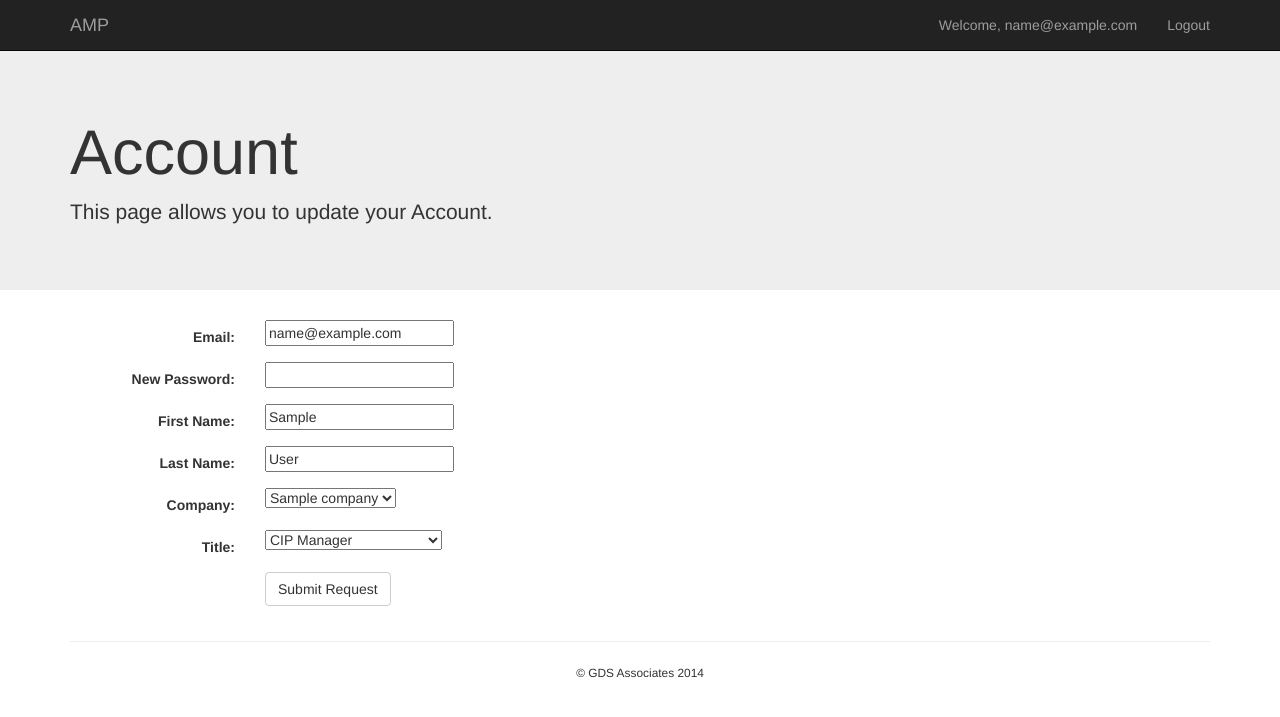
After one commit to jteppinette/amp, a Django app: page /dashboard/account/ in a window 1280 px wide. The commit adds this page. Shown: the top 717 px of the page. Run offline with Django 3.2, Linux system fonts and the light colour scheme; a user stored in the database is signed in; tables that the repository leaves empty hold one stand-in row (values such as "Sample post"); some libraries are stand-ins or nearby versions.

Commit message:
You can now update your account.

```diff
--- a/app/templates/dashboard.html
+++ b/app/templates/dashboard.html
@@ -77,7 +77,7 @@
                 <div class="panel-heading">Account</div>
                 <div class="panel-body">
                     <p>Manipulate your account. This includes: changing your password, changing your email address, etc..</p>
-                    <p><a href="{% url 'app.views.auth_login' %}" class="btn btn-default" role="button">Account &raquo;</a></p>
+                    <p><a href="{% url 'update_account' %}" class="btn btn-default" role="button">Account &raquo;</a></p>
                 </div>
             </div>
         </div>
--- /dev/null
+++ b/app/templates/update_account.html
@@ -0,0 +1,91 @@
+{% extends "basenav.html" %}
+
+{% block title %}Account | AMP{% endblock %}
+
+{% block content %}
+
+<!-- Jumbotron -->
+<div class="jumbotron">
+    <div class="container">
+        <h1>Account</h1>
+        <p>This page allows you to update your Account.</p>
+    </div>
+</div>
+
+<div class="container">
+    <form class="form-horizontal" role="form" method="post" enctype="multipart/form-data">
+        {% csrf_token %}
+
+        {% if form.non_field_errors %}
+        <div class="alert alert-danger" role="alert">{{form.non_field_errors}}</div>
+        {% endif %}
+
+        <div class="form-group">
+            {% if form.email.errors %}
+            <div class="col-sm-offset-2 col-sm-10 alert alert-danger">{{form.email.errors}}</div>
+            {% endif %}
+            <label for="id_email" class="col-sm-2 control-label">Email:</label>
+            <div class="col-sm-10">
+                {{form.email}}
+            </div>
+        </div>
+
+        <div class="form-group">
+            {% if form.new_password.errors %}
+            <div class="col-sm-offset-2 col-sm-10 alert alert-danger">{{form.new_password.errors}}</div>
+            {% endif %}
+            <label for="id_first_name" class="col-sm-2 control-label">New Password:</label>
+            <div class="col-sm-10">
+                {{form.new_password}}
+            </div>
+        </div>
+
+        <div class="form-group">
+            {% if form.first_name.errors %}
+            <div class="col-sm-offset-2 col-sm-10 alert alert-danger">{{form.first_name.errors}}</div>
+            {% endif %}
+            <label for="id_first_name" class="col-sm-2 control-label">First Name:</label>
+            <div class="col-sm-10">
+                {{form.first_name}}
+            </div>
+        </div>
+
+        <div class="form-group">
+            {% if form.last_name.errors %}
+            <div class="col-sm-offset-2 col-sm-10 alert alert-danger">{{form.last_name.errors}}</div>
+            {% endif %}
+            <label for="id_last_name" class="col-sm-2 control-label">Last Name:</label>
+            <div class="col-sm-10">
+                {{form.last_name}}
+            </div>
+        </div>
+
+        <div class="form-group">
+            {% if form.company.errors %}
+            <div class="col-sm-offset-2 col-sm-10 alert alert-danger">{{form.company.errors}}</div>
+            {% endif %}
+            <label for="id_company" class="col-sm-2 control-label">Company:</label>
+            <div class="col-sm-10">
+                {{form.company}}
+            </div>
+        </div>
+
+        <div class="form-group">
+            {% if form.title.errors %}
+            <div class="col-sm-offset-2 col-sm-10 alert alert-danger">{{form.title.errors}}</div>
+            {% endif %}
+            <label for="id_title" class="col-sm-2 control-label">Title:</label>
+            <div class="col-sm-10">
+                {{form.title}}
+            </div>
+        </div>
+
+        <div class="form-group">
+            <div class="col-sm-offset-2 col-sm-10">
+              <button type="submit" class="btn btn-default">Submit Request</button>
+            </div>
+        </div>
+    </form>
+</div>
+
+{% endblock %}
--- a/app/urls.py
+++ b/app/urls.py
@@ -17,8 +17,11 @@ urlpatterns = patterns('',
     # App
     url(r'^dashboard/$', views.dashboard),
 
-    # Requests
+    # New Requests
     url(r'^requests/employee/new/$', views.NewEmployeeRequest.as_view(), name='new_employee_request'),
     url(r'^requests/contractor/new/$', views.NewContractorRequest.as_view(), name='new_contractor_request'),
     url(r'^requests/success/$', views.request_success),
+
+    # Account
+    url(r'^dashboard/account/$', views.UpdateAccount.as_view(), name='update_account'),
 )
--- a/app/views.py
+++ b/app/views.py
@@ -6,9 +6,13 @@ from django.shortcuts import render, redirect
 
 from django.contrib.auth import authenticate, login, logout
 
-from django.views.generic.edit import CreateView
+from django.views.generic.edit import CreateView, UpdateView
 
 from django.core.urlresolvers import reverse_lazy
+
+# Custom User Model
+from django.contrib.auth import get_user_model
+from authentication.forms import UserChangeForm
 
 # Company Model
 from api.models import Company
@@ -71,7 +75,7 @@ def dashboard(request):
     return render(request, 'dashboard.html')
 
 """
-                             REQUESTS
+                             NEW REQUESTS
 """
 def request_success(request):
     """
@@ -116,3 +120,20 @@ class NewContractorRequest(CreateView):
         Log.objects.create(author='Anonymous', **obj.creation_log())
 
         return super(NewContractorRequest, self).form_valid(form)
+
+"""
+                             ACCOUNT
+"""
+class UpdateAccount(UpdateView):
+    """
+    Update the currently logged in users account.
+    """
+    template_name = 'update_account.html'
+    form_class = UserChangeForm
+    success_url = reverse_lazy('update_account')
+
+    def get_object(self, queryset=None):
+        """
+        Get the object that will be updated.
+        """
+        return self.request.user
```
